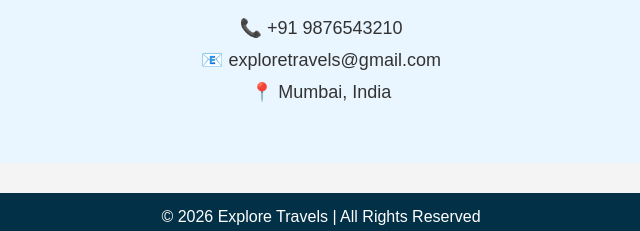
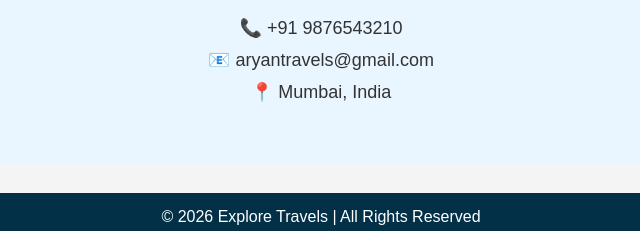
Before and after one commit to shikhasingh8080/demoproject, a plain HTML site: page index.html in a window 1280 px wide. Shown: the part 1688-1919 px from the top of the page, 319-959 px from the left. Drawn offline with Linux system fonts and the light colour scheme.

Commit message:
Update index.html

```diff
--- a/index.html
+++ b/index.html
@@ -229,7 +229,7 @@
     <h2 class="section-title">Contact Us</h2>
 
     <p>📞 +91 9876543210</p>
-    <p>📧 exploretravels@gmail.com</p>
+    <p>📧 aryantravels@gmail.com</p>
     <p>📍 Mumbai, India</p>
   </section>
 
```
